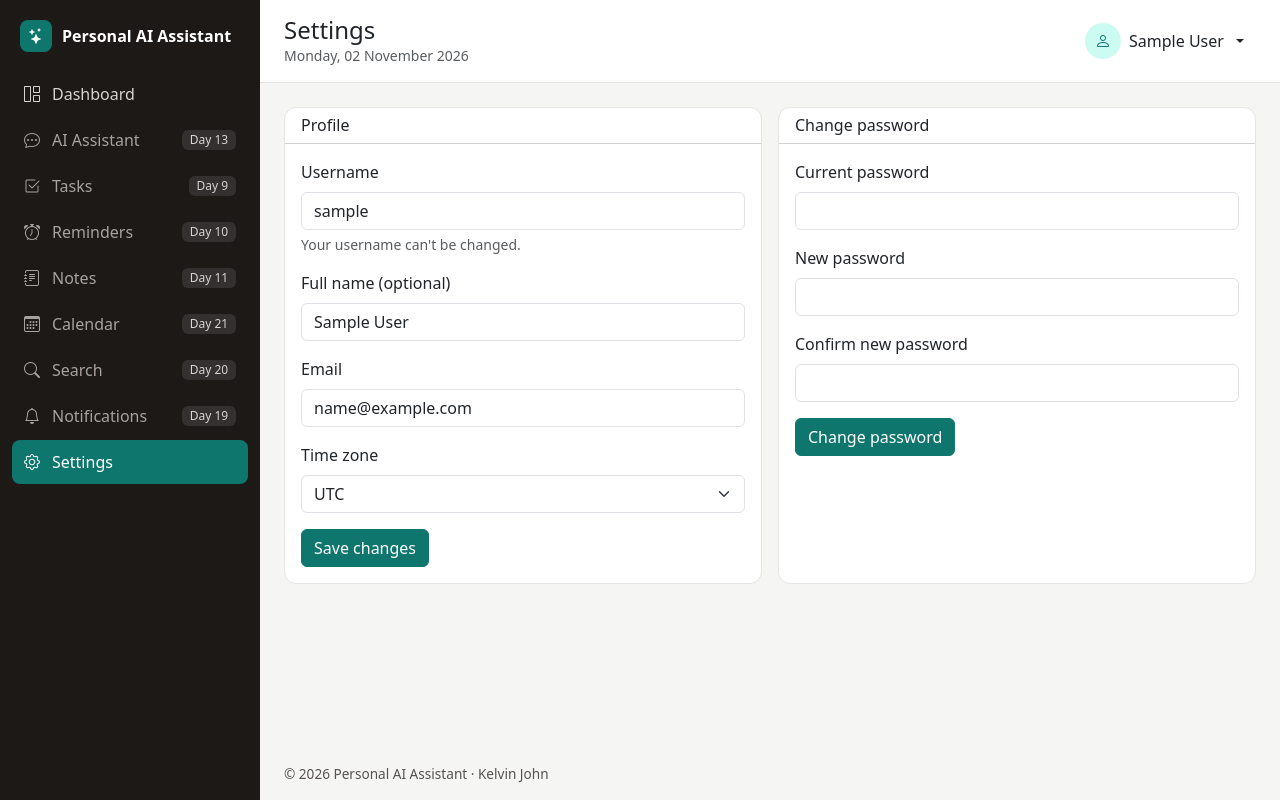
After one commit to KelvinGjohn/Personal-AI-Assistance, a Flask app: page /settings in a window 1280 px wide. The commit adds this page. Run offline with Flask 3, Linux system fonts and the light colour scheme; the visitor is signed in with stand-in values (Sample User, id 1); some libraries are stand-ins or nearby versions.

Commit message:
Day 08: Add profile and settings page

```diff
--- a/app/__init__.py
+++ b/app/__init__.py
@@ -65,9 +65,11 @@ def register_blueprints(app):
     """Connect each group of routes (Blueprint) to the app."""
     from app.routes.auth import auth_bp
     from app.routes.main import main_bp
+    from app.routes.settings import settings_bp
 
     app.register_blueprint(main_bp)
     app.register_blueprint(auth_bp)
+    app.register_blueprint(settings_bp)
 
 
 def register_template_helpers(app):
--- /dev/null
+++ b/app/forms/settings_forms.py
@@ -0,0 +1,54 @@
+"""Forms on the Settings page: edit profile and change password."""
+
+from flask_login import current_user
+from flask_wtf import FlaskForm
+from wtforms import EmailField, PasswordField, SelectField, StringField, SubmitField
+from wtforms.validators import DataRequired, Email, EqualTo, Length, ValidationError
+
+from app.forms.auth_forms import clean_email, clean_text
+from app.models import User
+from app.utils import get_timezone_names
+
+
+class ProfileForm(FlaskForm):
+    full_name = StringField("Full name (optional)", filters=[clean_text], validators=[
+        Length(max=100, message="Name must be 100 characters or fewer."),
+    ])
+    email = EmailField("Email", filters=[clean_email], validators=[
+        DataRequired(message="Enter your email address."),
+        Length(max=120, message="Email must be 120 characters or fewer."),
+        Email(message="Enter a valid email address."),
+    ])
+    # A SelectField only accepts values from its list, so a made-up zone is rejected
+    timezone = SelectField("Time zone", choices=get_timezone_names())
+    save_profile = SubmitField("Save changes")
+
+    def validate_email(self, field):
+        # Keeping your own email is fine, so only OTHER users are checked
+        taken = User.query.filter(User.email == field.data, User.id != current_user.id).first()
+        if taken:
+            raise ValidationError("An account with that email already exists.")
+
+
+class ChangePasswordForm(FlaskForm):
+    current_password = PasswordField("Current password", validators=[
+        DataRequired(message="Enter your current password."),
+    ])
+    new_password = PasswordField("New password", validators=[
+        DataRequired(message="Enter a new password."),
+        Length(min=8, max=128, message="Password must be 8 to 128 characters."),
+    ])
+    confirm_new_password = PasswordField("Confirm new password", validators=[
+        DataRequired(message="Enter your new password again."),
+        EqualTo("new_password", message="The passwords don't match."),
+    ])
+    change_password = SubmitField("Change password")
+
+    def validate_current_password(self, field):
+        # Someone using a computer you left logged in can't change your password
+        if not current_user.check_password(field.data):
+            raise ValidationError("Your current password is incorrect.")
+
+    def validate_new_password(self, field):
+        if self.current_password.data == field.data:
+            raise ValidationError("Choose a password different from your current one.")
--- a/app/navigation.py
+++ b/app/navigation.py
@@ -7,9 +7,9 @@ page is built. Until that route exists, the template shows the item as
 disabled with a "Day N" badge instead of a broken link.
 """
 
-from datetime import datetime
+from flask import current_app, request
 
-from flask import current_app, request
+from app.utils import to_user_time, utc_now
 
 NAV_ITEMS = [
     {"label": "Dashboard",     "icon": "bi-grid-1x2",      "endpoint": "main.index",          "day": 5},
@@ -44,5 +44,5 @@ def inject_layout_data():
     return {
         "nav_items": build_nav_items(),
         "app_name": current_app.config["APP_NAME"],
-        "today": datetime.now(),
+        "today": to_user_time(utc_now()),
     }
--- /dev/null
+++ b/app/routes/settings.py
@@ -0,0 +1,53 @@
+"""Settings page: the logged-in user edits their profile and password."""
+
+from flask import Blueprint, flash, redirect, render_template, request, url_for
+from flask_login import current_user, login_required
+from sqlalchemy.exc import IntegrityError
+
+from app.extensions import db
+from app.forms.settings_forms import ChangePasswordForm, ProfileForm
+
+settings_bp = Blueprint("settings", __name__)
+
+
+def build_form(form_class, button_name, **kwargs):
+    """
+    The page has two forms. Only the form whose button was pressed reads the
+    submitted data; the other one just shows its normal values.
+    """
+    if button_name in request.form:
+        return form_class(**kwargs)
+    return form_class(formdata=None, **kwargs)
+
+
+@settings_bp.route("/settings", methods=["GET", "POST"])
+@login_required
+def index():
+    profile_form = build_form(ProfileForm, "save_profile", obj=current_user)
+    password_form = build_form(ChangePasswordForm, "change_password")
+
+    if "save_profile" in request.form and profile_form.validate_on_submit():
+        # Every change goes to current_user, so nobody can edit another account
+        current_user.full_name = profile_form.full_name.data or None
+        current_user.email = profile_form.email.data
+        current_user.timezone = profile_form.timezone.data
+        try:
+            db.session.commit()
+        except IntegrityError:
+            # Someone else took this email at the same moment
+            db.session.rollback()
+            flash("That email was just taken. Please try another.", "danger")
+            return render_template("settings.html", profile_form=profile_form,
+                                   password_form=password_form), 409
+
+        flash("Your profile has been updated.", "success")
+        # Redirecting means refreshing the page won't submit the form twice
+        return redirect(url_for("settings.index"))
+
+    if "change_password" in request.form and password_form.validate_on_submit():
+        current_user.set_password(password_form.new_password.data)
+        db.session.commit()
+        flash("Your password has been changed.", "success")
+        return redirect(url_for("settings.index"))
+
+    return render_template("settings.html", profile_form=profile_form, password_form=password_form)
--- a/app/templates/base.html
+++ b/app/templates/base.html
@@ -38,6 +38,11 @@
                         </button>
                         <ul class="dropdown-menu dropdown-menu-end">
                             <li>
+                                <a class="dropdown-item" href="{{ url_for('settings.index') }}">
+                                    <i class="bi bi-gear" aria-hidden="true"></i> Settings
+                                </a>
+                            </li>
+                            <li>
                                 {# Logging out changes data, so it is a POST form with a CSRF token, not a link #}
                                 <form method="post" action="{{ url_for('auth.logout') }}">
                                     <input type="hidden" name="csrf_token" value="{{ csrf_token() }}">
--- a/app/templates/partials/form_field.html
+++ b/app/templates/partials/form_field.html
@@ -1,12 +1,13 @@
 {#
   A macro is a reusable piece of template, like a function.
-  It draws one text-style form field with its label and any error messages.
+  It draws one form field with its label and any error messages.
+  Dropdowns pass control_class="form-select", Bootstrap's class for them.
   Extra options (like autocomplete) are passed straight to the input.
 #}
-{% macro render_field(field) %}
+{% macro render_field(field, control_class="form-control") %}
 <div class="mb-3">
     <label class="form-label" for="{{ field.id }}">{{ field.label.text }}</label>
-    {{ field(class="form-control is-invalid" if field.errors else "form-control", **kwargs) }}
+    {{ field(class=(control_class ~ " is-invalid") if field.errors else control_class, **kwargs) }}
     {% for error in field.errors %}
     <div class="invalid-feedback">{{ error }}</div>
     {% endfor %}
--- /dev/null
+++ b/app/templates/settings.html
@@ -0,0 +1,48 @@
+{% extends "base.html" %}
+{% from "partials/form_field.html" import render_field %}
+
+{% block title %}Settings{% endblock %}
+{% block page_title %}Settings{% endblock %}
+
+{% block content %}
+<div class="row g-3">
+    <section class="col-12 col-xl-6" aria-labelledby="profile-title">
+        <div class="card app-card h-100">
+            <div class="card-header bg-transparent">
+                <h2 class="h6 mb-0" id="profile-title">Profile</h2>
+            </div>
+            <div class="card-body">
+                <form method="post" novalidate>
+                    <input type="hidden" name="csrf_token" value="{{ csrf_token() }}">
+                    <div class="mb-3">
+                        <label class="form-label" for="username">Username</label>
+                        <input class="form-control" id="username" value="{{ current_user.username }}" readonly>
+                        <div class="form-text">Your username can't be changed.</div>
+                    </div>
+                    {{ render_field(profile_form.full_name, autocomplete="name") }}
+                    {{ render_field(profile_form.email, autocomplete="email") }}
+                    {{ render_field(profile_form.timezone, control_class="form-select") }}
+                    {{ profile_form.save_profile(class="btn btn-primary") }}
+                </form>
+            </div>
+        </div>
+    </section>
+
+    <section class="col-12 col-xl-6" aria-labelledby="password-title">
+        <div class="card app-card h-100">
+            <div class="card-header bg-transparent">
+                <h2 class="h6 mb-0" id="password-title">Change password</h2>
+            </div>
+            <div class="card-body">
+                <form method="post" novalidate>
+                    <input type="hidden" name="csrf_token" value="{{ csrf_token() }}">
+                    {{ render_field(password_form.current_password, autocomplete="current-password") }}
+                    {{ render_field(password_form.new_password, autocomplete="new-password") }}
+                    {{ render_field(password_form.confirm_new_password, autocomplete="new-password") }}
+                    {{ password_form.change_password(class="btn btn-primary") }}
+                </form>
+            </div>
+        </div>
+    </section>
+</div>
+{% endblock %}
--- a/app/utils.py
+++ b/app/utils.py
@@ -1,6 +1,13 @@
 """Small helper functions used in several places."""
 
 from datetime import datetime, timezone
+from zoneinfo import ZoneInfo, ZoneInfoNotFoundError, available_timezones
+
+from flask_login import current_user
+
+# Only real places, which leaves out old aliases such as "US/Eastern"
+TIMEZONE_REGIONS = ("Africa/", "America/", "Asia/", "Atlantic/", "Australia/",
+                    "Europe/", "Indian/", "Pacific/")
 
 
 def utc_now():
@@ -8,18 +15,37 @@ def utc_now():
     Current time in UTC, without timezone info.
 
     All times are stored in UTC so they don't depend on where the server is.
-    They are converted to the user's own time zone only when displayed (Day 8).
+    They are converted to the user's own time zone only when displayed.
     """
     return datetime.now(timezone.utc).replace(tzinfo=None)
 
 
+def get_timezone_names():
+    """The time zones a user can choose from: UTC first, then the rest A to Z."""
+    names = [name for name in available_timezones() if name.startswith(TIMEZONE_REGIONS)]
+    return ["UTC"] + sorted(names)
+
+
+def get_user_timezone():
+    """The logged-in user's time zone. Visitors, or an unknown zone name, get UTC."""
+    name = getattr(current_user, "timezone", None) or "UTC"
+    try:
+        return ZoneInfo(name)
+    except (ZoneInfoNotFoundError, ValueError, OSError):
+        return ZoneInfo("UTC")
+
+
+def to_user_time(value):
+    """Convert a time stored in UTC to the user's own time zone."""
+    return value.replace(tzinfo=timezone.utc).astimezone(get_user_timezone())
+
+
 def datetime_short(value):
     """
-    Template filter: 2026-11-03 14:30 becomes "Tue 03 Nov 2026, 14:30 UTC".
+    Template filter: shows a stored UTC time in the user's time zone.
 
-    It says UTC so the time is never misleading. Day 8 converts it to the
-    user's own time zone.
+    With Europe/Paris, 2026-11-03 14:30 becomes "Tue 03 Nov 2026, 15:30 CET".
     """
     if value is None:
         return ""
-    return value.strftime("%a %d %b %Y, %H:%M UTC")
+    return to_user_time(value).strftime("%a %d %b %Y, %H:%M %Z")
--- a/requirements.txt
+++ b/requirements.txt
@@ -18,5 +18,8 @@ python-dotenv==1.2.4
 # HTTP client for calling the AI provider
 requests==2.34.2
 
+# Time zone data (Windows has none built in)
+tzdata==2026.6
+
 # Testing
 pytest==9.2.0
```
Also changed, not shown: PLAN.md (+1 -1 lines), documentation/daily_logs/Day08.md (added, +89 -0 lines), tests/test_settings.py (added, +210 -0 lines), README.md.
